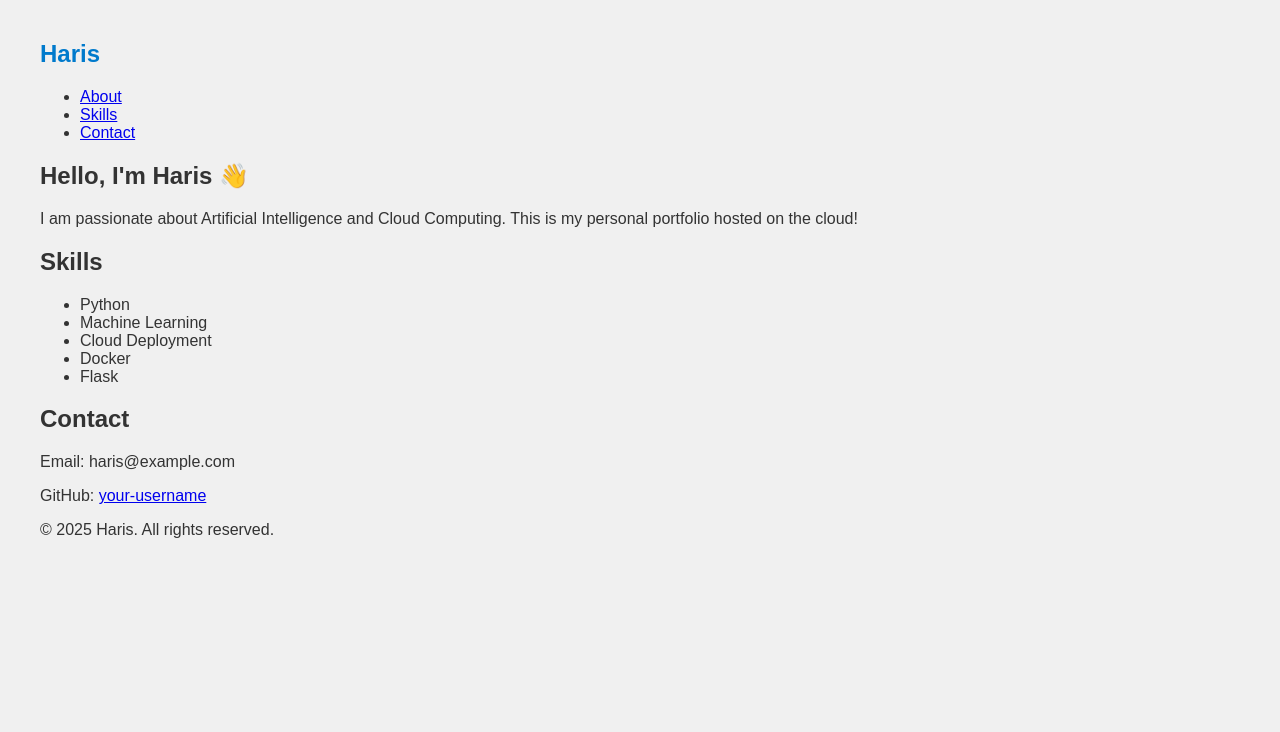
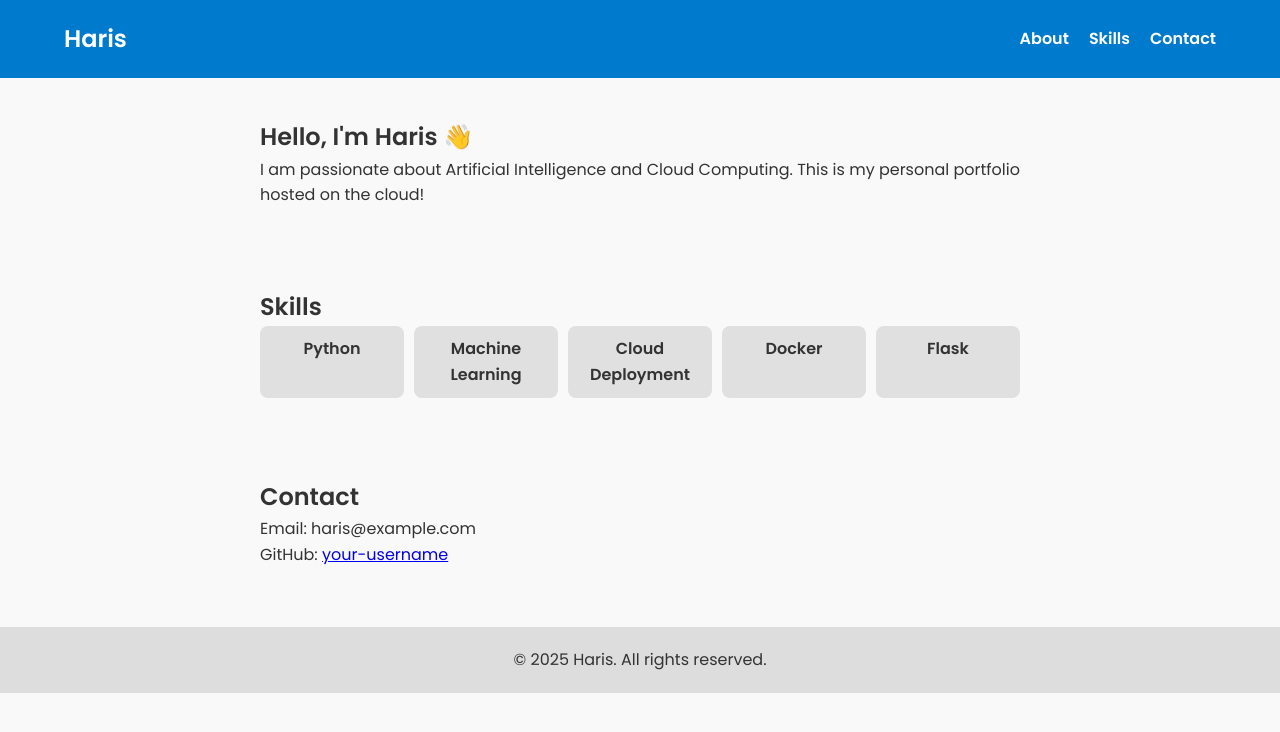
Before and after one commit to sreeharish2005/portfolio-site, a plain HTML site: page index.html in a window 1280 px wide. Drawn offline with Linux system fonts and the light colour scheme.

Commit message:
Update style.css

```diff
--- a/style.css
+++ b/style.css
@@ -1,9 +1,67 @@
+* {
+  margin: 0;
+  padding: 0;
+  box-sizing: border-box;
+}
+
 body {
-  font-family: Arial, sans-serif;
-  background-color: #f0f0f0;
+  font-family: 'Poppins', sans-serif;
+  background-color: #f9f9f9;
   color: #333;
-  margin: 40px;
+  line-height: 1.6;
 }
-h1 {
-  color: #007acc;
+
+header {
+  background-color: #007acc;
+  color: #fff;
+  padding: 20px 0;
 }
+
+nav {
+  width: 90%;
+  margin: auto;
+  display: flex;
+  justify-content: space-between;
+  align-items: center;
+}
+
+nav ul {
+  list-style: none;
+  display: flex;
+  gap: 20px;
+}
+
+nav a {
+  color: white;
+  text-decoration: none;
+  font-weight: 600;
+}
+
+.section {
+  padding: 40px 20px;
+  max-width: 800px;
+  margin: auto;
+}
+
+.skills-list {
+  display: grid;
+  grid-template-columns: repeat(auto-fit, minmax(120px, 1fr));
+  gap: 10px;
+  padding: 0;
+  list-style: none;
+}
+
+.skills-list li {
+  background-color: #e0e0e0;
+  padding: 10px;
+  text-align: center;
+  border-radius: 8px;
+  font-weight: bold;
+}
+
+footer {
+  text-align: center;
+  padding: 20px;
+  background-color: #ddd;
+  margin-top: 20px;
+}
```
